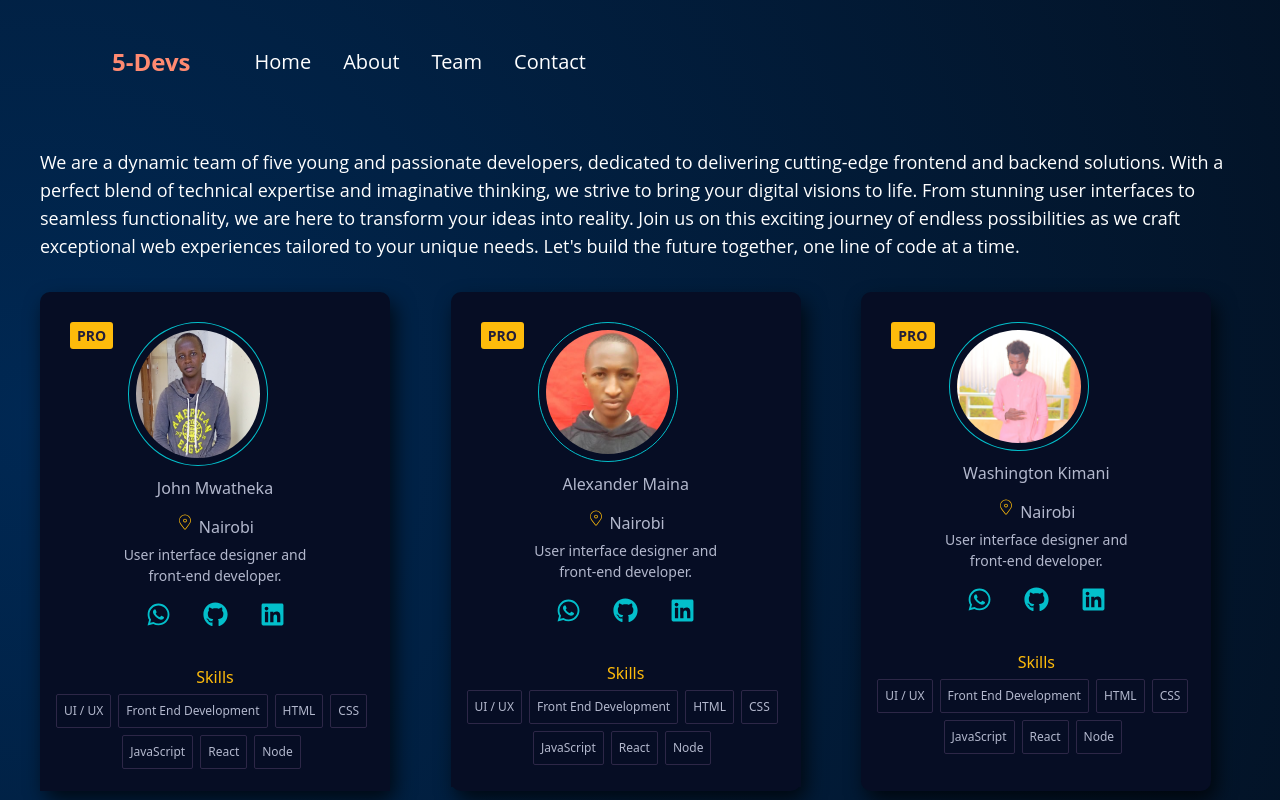
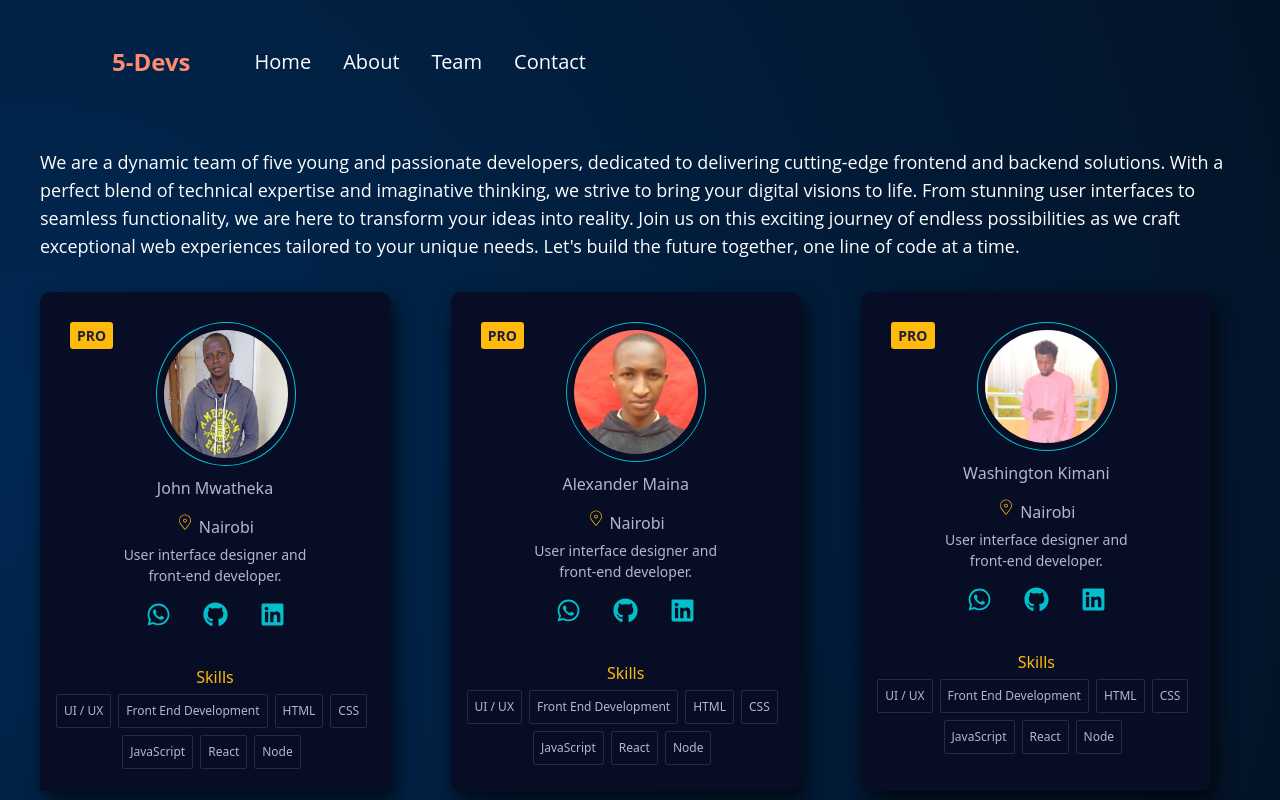
Before and after one commit to Alekiie/5-Dev-Community, a React (Vite) app: page /team in a window 1280 px wide. Shown: the top 800 px of the page. Built offline with nearby package versions, Linux system fonts and the light colour scheme; the HTML template or start-up script is replaced by a standard one; a web font is replaced by a local one.

Commit message:
Some Changes

```diff
--- a/src/assets/images/index.js
+++ b/src/assets/images/index.js
@@ -1,4 +1,5 @@
 export {default as Alex} from './alex.jpeg'
 export {default as Mwatheka} from './mwatheka.jpeg'
+export {default as Joseph} from './joseph.png'
 export {default as Avatar} from './avatar3.jpg'
 export {default as Kimani} from './kimani.jpg'
--- a/src/components/cards/cards.css
+++ b/src/components/cards/cards.css
@@ -37,7 +37,7 @@ p {
 
 .card-container .round {
     width: 40%;
-    margin-left: calc(25%);
+    margin-left: calc(33%);
 	border: 1px solid #03BFCB;
 	border-radius: 50%;
 	padding: 7px;
--- a/src/pages/Team.jsx
+++ b/src/pages/Team.jsx
@@ -1,5 +1,5 @@
 import Footer from "../components/Footer";
-import { Mwatheka, Alex, Kimani, Avatar } from "../assets/images";
+import { Mwatheka, Alex, Kimani,Joseph, Avatar } from "../assets/images";
 
 import Cards from "../components/cards/Cards";
 
@@ -30,7 +30,7 @@ const props = [
   },
   {
     name: "Joseph Odira",
-    image: Avatar,
+    image: Joseph,
     location: "Nairobi",
     whatsapp: "https://wa.me/+254112858989?text=Hello%20Joseph",
     github: "https://github.com/",
```
Also changed, not shown: src/assets/images/joseph.png (added).
